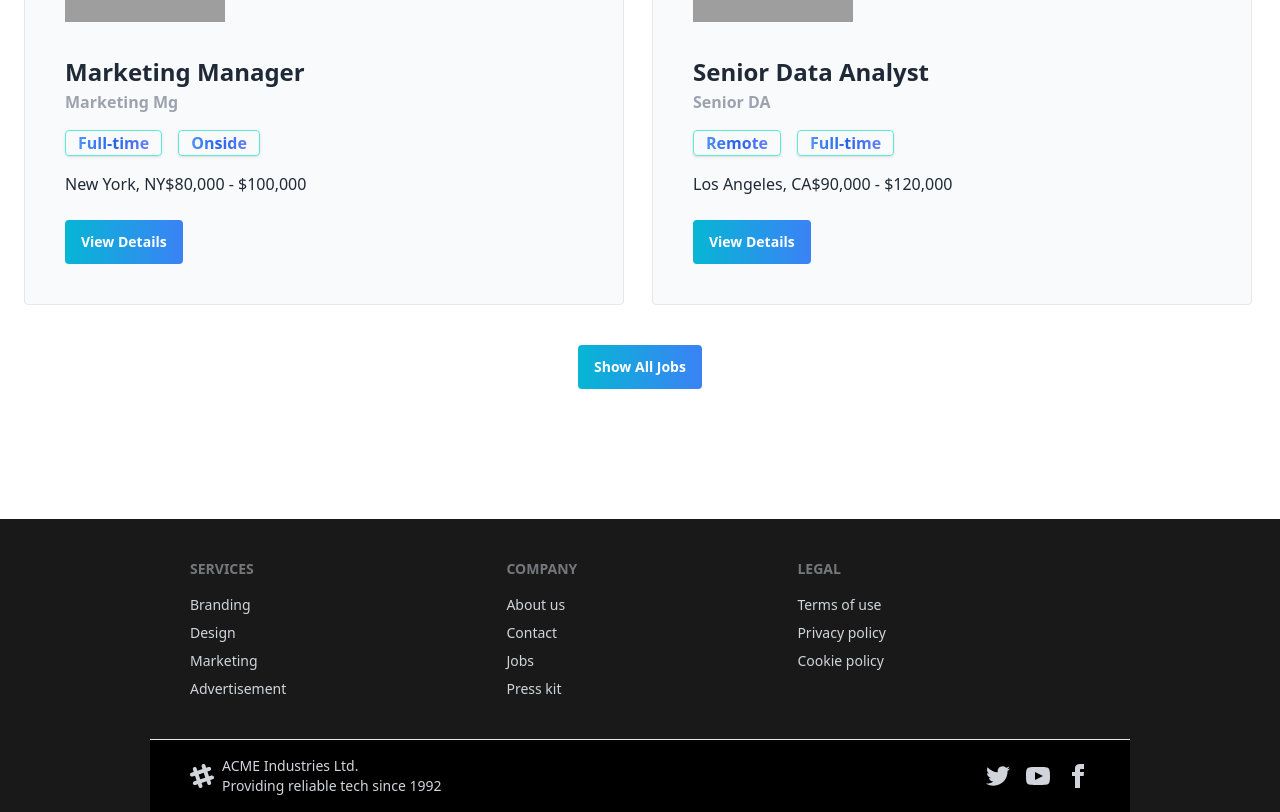
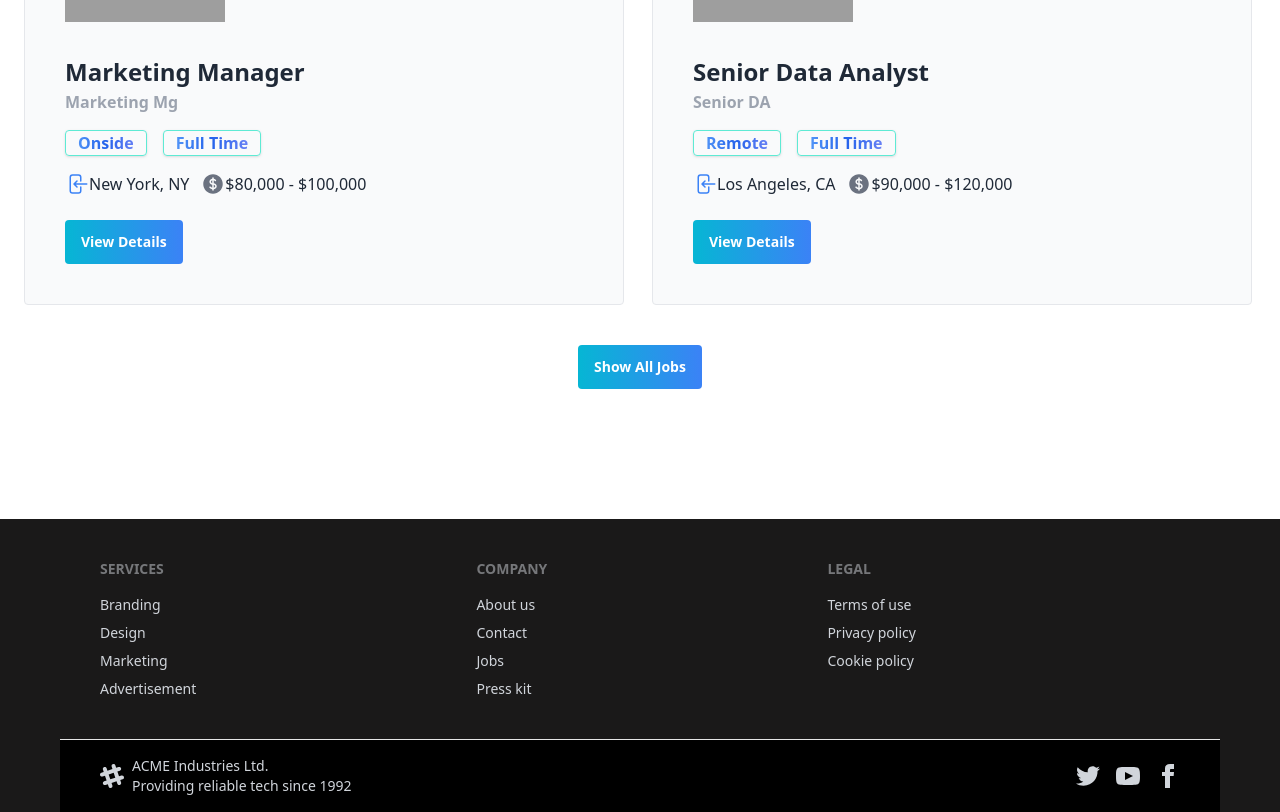
Before and after one commit to rubelmasud/job-hunter, a React (Vite) app: page / in a window 1280 px wide. Shown: the part 1960-2772 px from the top of the page. Built offline with nearby package versions, Linux system fonts and the light colour scheme; grey boxes are pictures that could not be loaded.

Commit message:
Daynamic route and show job details done

```diff
--- a/public/FeaturedJobsData.json
+++ b/public/FeaturedJobsData.json
@@ -6,8 +6,7 @@
         "location": "San Francisco, CA",
         "logo": "https://img.freepik.com/free-vector/gradient-programming-company-logo-template_23-2148807613.jpg?t=st=1681121275~exp=1681121875~hmac=b645365d5f8e81d52cfcf661d652cb966f90949b11fdf9324a63d470fa5ae324",
         "salary": "$120,000 - $150,000",
-        "jobtime1": "Full-time",
-        "jobtime2": "Remote",
+        "jobtime": "Remote",
         "jobdetails": "We're seeking an experienced software developer to join our team and help           us build innovative web and mobile applications.",
         "jobResponsibility": "Responsibilities:\n- Design, develop, and maintain software applications\n- Collaborate with cross-functional teams to identify and solve complex problems\n- Write clean, maintainable code that is scalable and well-documented\n- Participate in code reviews and provide feedback to other developers\n- Stay up-to-date with emerging trends and technologies in software development",
         "EducationalRequirements": "Educational Requirements:\n- Bachelor's or Master's degree in Computer Science or a related field\n- Strong understanding of computer science fundamentals",
@@ -22,8 +21,7 @@
         "location": "Los Angeles, CA",
         "logo": "https://img.freepik.com/free-vector/graphic-design-addict-geometric-lettering_23-2148475703.jpg?w=996&t=st=1681121442~exp=1681122042~hmac=3509a8b22edc47580462a6b6ebd15118ce78fee9d219640ba4c7bb95d7d8d027",
         "salary": "$60,000 - $80,000",
-        "jobtime1": "Full-time",
-        "jobtime2": "Onside",
+        "jobtime": "Onside",
         "jobdetails": "We're seeking a talented graphic designer to join our team and help us create engaging visual content for our brand and products.",
         "jobResponsibility": "Responsibilities:\n- Design and create visual assets for marketing campaigns, social media, and other channels\n- Collaborate with cross-functional teams to develop creative concepts and execute design projects\n- Maintain and evolve brand guidelines and visual identity\n- Stay up-to-date with emerging trends and technologies in graphic design",
         "EducationalRequirements": "Educational Requirements:\n- Bachelor's or Master's degree in Graphic Design or a related field\n- Strong understanding of design principles"
@@ -35,8 +33,7 @@
         "location": "New York, NY",
         "logo": "https://img.freepik.com/free-vector/logo-template-design_1289-139.jpg?w=740&t=st=1681121518~exp=1681122118~hmac=877b31c562c4d20cbab4aba13332e24f5b0dc46a0522fd67a8f8ba6dcfafbdbd",
         "salary": "$80,000 - $100,000",
-        "jobtime1": "Full-time",
-        "jobtime2": "Onside",
+        "jobtime": "Onside",
         "jobdetails": "We're looking for a marketing manager to join our team and help us develop and execute marketing campaigns that drive customer acquisition and retention.",
         "jobResponsibility": "Responsibilities:\n- Develop and execute marketing campaigns across multiple channels, including email, social media, and paid advertising\n- Analyze campaign performance and optimize campaigns based on key metrics\n- Develop and manage relationships with external partners, such as agencies and influencers\n- Collaborate with cross-functional teams to ensure brand consistency across all touchpoints\n- Stay up-to-date with emerging trends and technologies in marketing",
         "EducationalRequirements": "Educational Requirements:\n- Bachelor's or Master's degree in Marketing or a related field\n- Strong understanding of marketing fundamentals",
@@ -52,8 +49,7 @@
         "location": "Los Angeles, CA",
         "logo": "https://img.freepik.com/premium-vector/modern-data-analytic-accounting-logo-design_273648-1180.jpg?w=900",
         "salary": "$90,000 - $120,000",
-        "jobtime1": "Remote",
-        "jobtime2": "Full-time",
+        "jobtime": "Remote",
         "jobdetails": "We're seeking an experienced Senior Data Analyst to join our team and help us analyze and interpret complex data sets to inform business decisions.",
         "jobResponsibility": "Responsibilities:\n- Collect, analyze, and interpret large and complex data sets\n- Develop and implement data models and algorithms\n- Communicate insights and recommendations to stakeholders\n- Collaborate with cross-functional teams to identify and solve complex business problems\n- Stay up-to-date with emerging trends and technologies in data analytics",
         "EducationalRequirements": "Educational Requirements:\n- Bachelor's or Master's degree in Computer Science, Statistics, Mathematics or a related field\n- Strong understanding of statistical concepts and methods",
@@ -68,8 +64,7 @@
         "location": "San Francisco, CA",
         "logo": "https://img.freepik.com/free-vector/hand-drawn-data-logo-template_23-2149204607.jpg?w=740&t=st=1681121730~exp=1681122330~hmac=4b1e7299109dc4f2f67520ee54365bd98c9401320c66c7b7eafd06158f25bc24",
         "salary": "$120,000 - $150,000",
-        "jobtime1": "Onside",
-        "jobtime2": "Full-time",
+        "jobtime": "Onside",
         "jobdetails": "We're looking for a Product Manager to join our team and help us build innovative products that solve real customer problems.",
         "jobResponsibility": "Responsibilities:\n- Develop and maintain product roadmaps and prioritize features based on customer and business needs\n- Define product requirements and work with cross-functional teams to bring products to market\n- Analyze user feedback and usage metrics to continuously improve products\n- Communicate product vision and strategy to internal and external stakeholders\n- Stay up-to-date with emerging trends and technologies in product management",
         "EducationalRequirements": "Educational Requirements:\n- Bachelor's or Master's degree in Business Administration, Computer Science, or a related field\n- Strong understanding of product management fundamentals",
@@ -84,8 +79,7 @@
         "location": "New York, NY",
         "logo": "https://img.freepik.com/premium-vector/businessman-logo-template-design_316488-1102.jpg",
         "salary": "$100,000 - $130,000",
-        "jobtime1": "Full-time",
-        "jobtime2": "Remote",
+        "jobtime": "Remote",
         "jobdetails": "We're seeking a Sales Manager to join our team and help us drive revenue growth through effective sales strategies and tactics.",
         "jobResponsibility": "Responsibilities:\n- Develop and execute sales strategies to meet or exceed revenue targets\n- Manage and motivate a team of sales representatives\n- Develop and maintain relationships with key customers and partners\n- Collaborate with cross-functional teams to ensure alignment of sales and marketing strategies\n- Stay up-to-date with emerging trends and technologies in sales"
     }
--- a/src/Componenets/FeaturedJobCart.jsx
+++ b/src/Componenets/FeaturedJobCart.jsx
@@ -1,21 +1,34 @@
 import React from 'react';
+import { Link } from 'react-router-dom';
+import { ArrowLeftOnRectangleIcon, CurrencyDollarIcon } from '@heroicons/react/24/solid'
 
-const FeaturedJobCart = ({ featuredJob }) => {
-    const { jobtitle, logo, salary, location, jobtime1, jobtime2, sorttitle } = featuredJob
+const FeaturedJobCart = ({ featuredJob, handleFromJobDetails }) => {
+    const { jobtitle, logo, salary, location, jobtime, sorttitle, id } = featuredJob
+
+
+
     return (
         <div className='border lg:w-[600px] p-10 rounded bg-gray-50'>
             <img className='w-[160px] h-[80px] mb-8' src={logo} alt="" />
             <h5 className='text-[24px] font-extrabold'>{jobtitle}</h5>
             <p className='text-gray-400 font-bold mb-4'>{sorttitle}</p>
             <div className=" flex gap-4 mb-4">
-                <button className='job-btn '>{jobtime1}</button>
-                <button className='job-btn'>{jobtime2}</button>
+                <button className='job-btn '>{jobtime}</button>
+                <button className='job-btn'>Full Time</button>
             </div>
-            <div className="mb-6">
-                <span>{location}</span>
-                <span>{salary}</span>
+            <div className="mb-6 flex gap-3">
+                <span className='flex'>
+                    <p><ArrowLeftOnRectangleIcon className="h-6 w-6 text-blue-500" /></p>
+                    <p> {location}</p>
+                </span>
+                <span className='flex'>
+                    <p><CurrencyDollarIcon className="h-6 w-6 text-gray-500" /></p>
+                    <p>{salary}</p>
+                </span>
             </div>
-            <button className='btn-primary'>View Details</button>
+            <Link to={`/jobDetails/${id}`}>
+                <button onClick={() => handleFromJobDetails(id)} className='btn-primary'>View Details</button>
+            </Link>
         </div>
     );
 };
--- a/src/Componenets/FeaturedJobs.jsx
+++ b/src/Componenets/FeaturedJobs.jsx
@@ -1,5 +1,6 @@
 import React, { useEffect, useState } from 'react';
 import FeaturedJobCart from './FeaturedJobCart';
+import { Link } from 'react-router-dom';
 
 const FeaturedJobs = () => {
 
@@ -21,6 +22,10 @@ const FeaturedJobs = () => {
             .then(data => setShowAllJobs(data))
     }
 
+    const handleFromJobDetails = (id) => {
+
+    }
+
     return (
         <div>
             <div className="text-center mb-8">
@@ -35,6 +40,7 @@ const FeaturedJobs = () => {
                             showAllJobs.map(featuredJob => <FeaturedJobCart
                                 key={featuredJob.id}
                                 featuredJob={featuredJob}
+                                handleFromJobDetails={handleFromJobDetails}
                             ></FeaturedJobCart>)
                         }
                     </div>
@@ -43,10 +49,12 @@ const FeaturedJobs = () => {
                             featuredJobs.map(featuredJob => <FeaturedJobCart
                                 key={featuredJob.id}
                                 featuredJob={featuredJob}
+                                handleFromJobDetails={handleFromJobDetails}
                             ></FeaturedJobCart>)
                         }
                     </div>
             }
+
             <button className='btn-primary flex  mb-[130px] mx-auto' onClick={() => handleShowAllJobs(!showAllJobs)}>Show All Jobs</button>
         </div>
     );
--- a/src/Componenets/Footer.jsx
+++ b/src/Componenets/Footer.jsx
@@ -2,7 +2,7 @@ import React from 'react';
 
 const Footer = () => {
     return (
-        <div className='bg-[#1A1919] lg:px-[150px] text-gray-300'>
+        <div className='bg-[#1A1919] lg:px-[60px] text-gray-300'>
             <footer className="footer p-10 ">
                 <div>
                     <span className="footer-title">Services</span>
--- /dev/null
+++ b/src/FeaturedJobDetails.jsx
@@ -0,0 +1,72 @@
+import React, { useEffect, useState } from 'react';
+import { useLoaderData, useParams } from 'react-router-dom';
+
+
+
+const FeaturedJobDetails = () => {
+
+    const { jobId } = useParams()
+
+    const [job, setJob] = useState([])
+
+    useEffect(() => {
+        fetch(`/FeaturedJobsData.json`)
+            .then(res => res.json())
+            .then(data => {
+                // console.log(data);
+                const jobsData = data.find(job => job.id == jobId)
+                setJob(jobsData)
+            })
+    }, [])
+    // console.log(job);
+
+
+    const { jobdetails, jobResponsibility, Experiences, EducationalRequirements, email, phone, salary, jobtitle, location } = job
+    return (
+        < div className='lg:flex  gap-6 mx-6 my-16'>
+            {/* jobs-details */}
+            <div className="lg:w-8/12">
+                <h4><span className='text-1xl font-bold'>Job Description:</span>{jobdetails}</h4><br></br>
+                <p><span className='text-1xl font-bold'>Job Responsibility:</span>{jobResponsibility}</p><br></br>
+                <p className='text-1xl font-bold'>Educational Requirements:</p><br />
+                <p>{EducationalRequirements}</p><br></br>
+                <p>:</p><br />
+                <p>{Experiences}</p>
+            </div>
+            {/* jobs carts */}
+            <div className="lg:w-4/12 my-6 lg:my-0">
+                <div className=" bg-gradient-to-r from-slate-100 to-slate-200 shadow-md p-8 rounded">
+                    <h5 className='text-lg font-sans font-bold '>Job Details</h5>
+                    <div className="h-[1px] opacity-25 w-11/12 my-4 bg-black"></div>
+                    <div className="flex items-center gap-2 ">
+                        <span><img className='w-[16px]' src="https://i.ibb.co/fMH2v80/dollar-symbol.png" alt="dollar-symbol" border="0" /></span>
+                        <span><span className='text-1xl font-bold'>Salary :</span> {salary}  (per Month)</span>
+                    </div>
+                    <div className="flex items-center gap-2 ">
+                        <span><img className='w-[16px]' src="https://i.ibb.co/1bTLY30/suitcase.png" alt="dollar-symbol" border="0" /></span>
+                        <span><span className='text-1xl font-bold'>Job Title :</span> {salary}  (per Month)</span>
+                    </div><br />
+
+                    <h5 className='text-lg font-sans font-bold '>Contact Information</h5>
+                    <div className="h-[1px] opacity-25 w-11/12 my-4 bg-black"></div>
+
+                    <div className="flex items-center gap-2 ">
+                        <span><img className='w-[16px]' src="https://i.ibb.co/Vwyz3wD/phone.png" alt="dollar-symbol" border="0" /></span>
+                        <span><span className='text-1xl font-bold'>Phone :</span> {phone} </span>
+                    </div>
+                    <div className="flex items-center gap-2 ">
+                        <span><img className='w-[16px]' src="https://i.ibb.co/1zhDN3S/gmail.pngg" alt="dollar-symbol" border="0" /></span>
+                        <span><span className='text-1xl font-bold'>Email :</span> {email} </span>
+                    </div>
+                    <div className="flex items-center gap-2 ">
+                        <span><img className='w-[16px]' src="https://i.ibb.co/X5DKBNc/location.png" alt="dollar-symbol" border="0" /></span>
+                        <span><span className='text-1xl font-bold'>Address :</span> {location} </span>
+                    </div>
+                </div>
+                <button className='btn-primary my-6 w-full'>Apply Now</button>
+            </div>
+        </div >
+    );
+};
+
+export default FeaturedJobDetails;
```
Also changed, not shown: src/main.jsx (+8 -0 lines).
